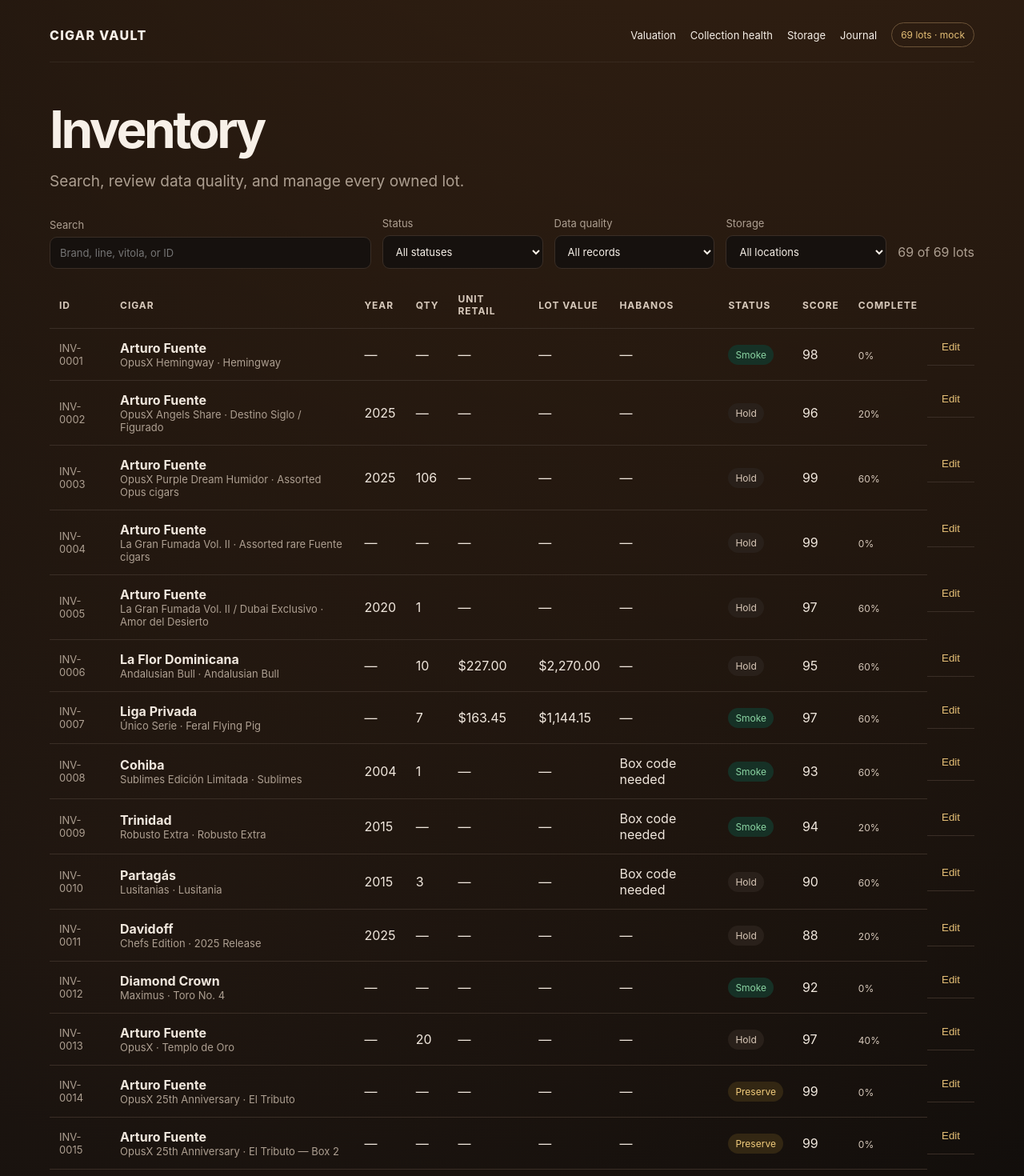
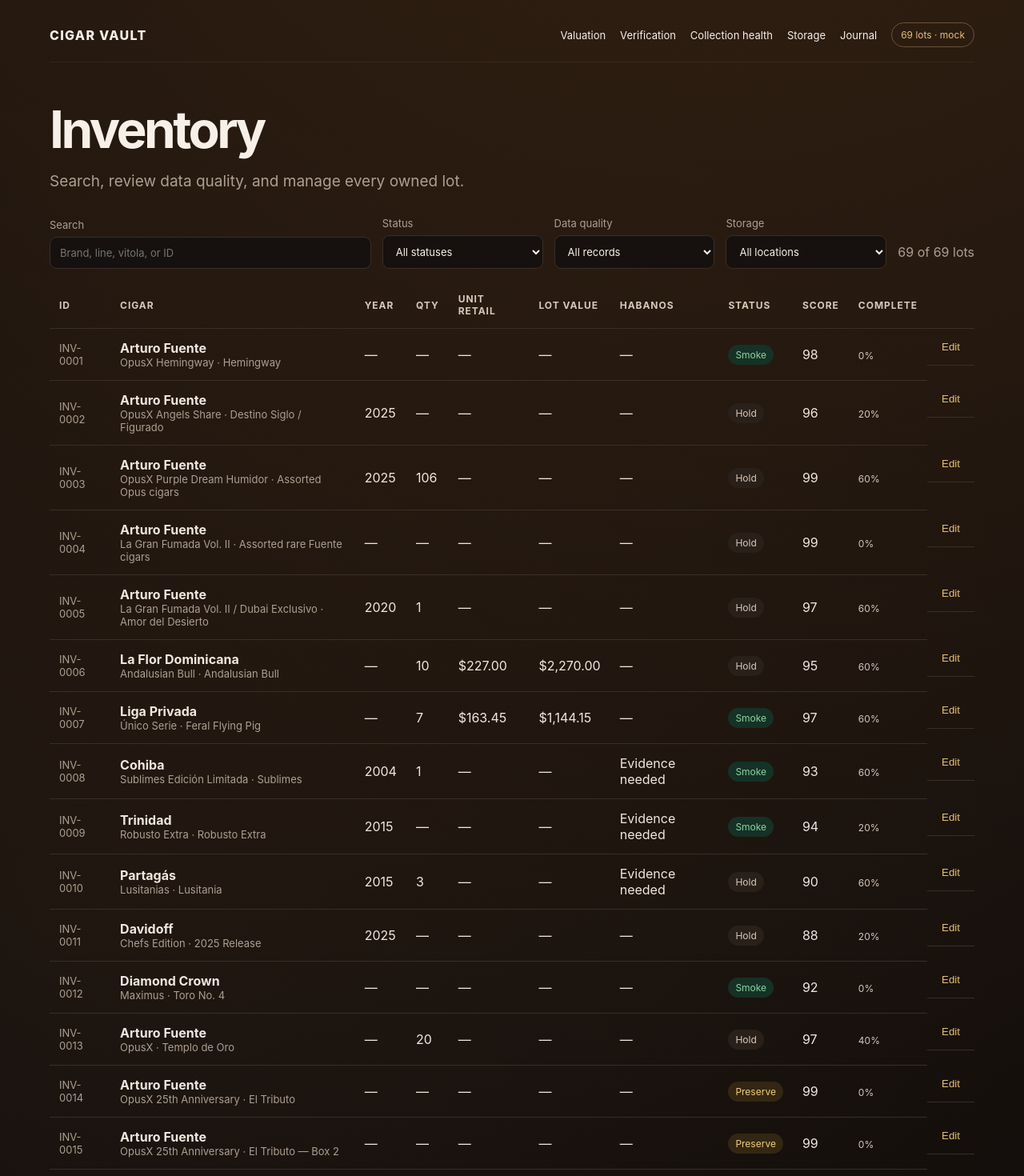
Before and after one commit to vbribow/CIgar-Vault, a Next.js app: page /inventory in a window 1280 px wide. Shown: the top 1470 px of the page at 80% size. Built offline with nearby package versions, Linux system fonts and the light colour scheme.

Commit message:
Add Cuban verification center

```diff
--- a/app/inventory/page.tsx
+++ b/app/inventory/page.tsx
@@ -8,7 +8,7 @@
   const items = await loadInventory();
   const filters = await searchParams;
   return <main className="shell">
-    <nav className="nav"><a className="brand" href="/">Cigar Vault</a><div className="navLinks"><a href="/valuations">Valuation</a><a href="/collection-health">Collection health</a><a href="/storage">Storage</a><a href="/records">Journal</a><div className="badge">{items.length} lots · {dataMode()}</div></div></nav>
+    <nav className="nav"><a className="brand" href="/">Cigar Vault</a><div className="navLinks"><a href="/valuations">Valuation</a><a href="/verification">Verification</a><a href="/collection-health">Collection health</a><a href="/storage">Storage</a><a href="/records">Journal</a><div className="badge">{items.length} lots · {dataMode()}</div></div></nav>
     <section className="section inventoryHeader"><div><h1>Inventory</h1><p className="lede">Search, review data quality, and manage every owned lot.</p></div></section>
     <InventoryManager initialItems={items} mode={dataMode()} initialMissing={filters.missing} initialStorage={filters.storage} />
   </main>;
--- a/app/page.tsx
+++ b/app/page.tsx
@@ -6,7 +6,7 @@
 export default async function Home() {
   const items = await loadInventory();
   return <main className="shell">
-    <nav className="nav"><div className="brand">Cigar Vault</div><div className="navLinks"><a href="/inventory">Inventory</a><a href="/valuations">Valuation</a><a href="/collection-health">Collection health</a><a href="/storage">Storage</a><a href="/records">Journal</a><span className="badge">Founder MVP</span></div></nav>
+    <nav className="nav"><div className="brand">Cigar Vault</div><div className="navLinks"><a href="/inventory">Inventory</a><a href="/valuations">Valuation</a><a href="/verification">Verification</a><a href="/collection-health">Collection health</a><a href="/storage">Storage</a><a href="/records">Journal</a><span className="badge">Founder MVP</span></div></nav>
     <section className="hero"><div><h1>Your collection, finally intelligent.</h1><p className="lede">Track provenance, aging, tasting history and value while Smartsheet remains the complete, exportable source of truth.</p><div className="ctaRow"><a className="button" href="/inventory">Open collection</a><a className="button secondary" href="/api/health">Check connection</a></div></div><div className="card"><div className="small">Launch thesis</div><h2>Premium operating system for serious cigar collectors.</h2><p className="small">MVP focus: inventory, smoking log, valuation and aging—not social features.</p></div></section>
     <Dashboard items={items} />
   </main>;
--- a/components/inventory-manager.tsx
+++ b/components/inventory-manager.tsx
@@ -5,10 +5,10 @@
 import type { DataMode } from "@/lib/config";
 import type { InventoryItem } from "@/lib/types";
 import { lotRetailValue } from "@/lib/valuation";
+import { cubanVerificationStatus, isCubanInventory } from "@/lib/cuban-verification";
 
 const empty: InventoryItem = { inventoryId: "", brand: "", line: "", vitola: "", smokedQty: 0, status: "Hold", priority: "Medium" };
 const numberFields = new Set(["originalQty", "smokedQty", "retailValue", "actualCost", "score"]);
-const cubanBrands = new Set(["Bolívar", "Cohiba", "Hoyo de Monterrey", "Juan López", "Partagás", "Ramon Allones", "Saint Luis Rey", "Trinidad"]);
 
 export function InventoryManager({ initialItems, mode, initialMissing = "all", initialStorage = "all" }: { initialItems: InventoryItem[]; mode: DataMode; initialMissing?: string; initialStorage?: string }) {
   const [items, setItems] = useState(initialItems);
@@ -66,7 +66,7 @@
     </section>
 
     <div className="tableWrap"><table className="table"><thead><tr><th>ID</th><th>Cigar</th><th>Year</th><th>Qty</th><th>Unit retail</th><th>Lot value</th><th>Habanos</th><th>Status</th><th>Score</th><th>Complete</th><th /></tr></thead><tbody>{filtered.map((item) => <tr key={item.inventoryId}>
-      <td className="small">{item.inventoryId}</td><td><a href={`/inventory/${item.inventoryId}`}><strong>{item.brand}</strong><div className="small">{item.line} · {item.vitola}</div></a></td><td>{item.vintage || "—"}</td><td>{item.currentQty ?? "—"}</td><td>{item.retailValue===undefined?"—":`$${item.retailValue.toFixed(2)}`}</td><td>{lotRetailValue(item)===undefined?"—":`$${lotRetailValue(item)!.toLocaleString(undefined,{minimumFractionDigits:2,maximumFractionDigits:2})}`}</td><td>{!cubanBrands.has(item.brand)?"—":item.boxCode&&item.habanosSealPhotoLink?<a href={item.habanosSealPhotoLink} target="_blank" rel="noreferrer">Evidence ✓</a>:item.boxCode?"Seal needed":"Box code needed"}</td><td><span className={`statusPill status-${(item.status||"review").toLowerCase()}`}>{item.status || "Review"}</span></td><td>{item.score ?? "—"}</td><td><span className="completeness">{inventoryCompleteness(item)}%</span></td>
+      <td className="small">{item.inventoryId}</td><td><a href={`/inventory/${item.inventoryId}`}><strong>{item.brand}</strong><div className="small">{item.line} · {item.vitola}</div></a></td><td>{item.vintage || "—"}</td><td>{item.currentQty ?? "—"}</td><td>{item.retailValue===undefined?"—":`$${item.retailValue.toFixed(2)}`}</td><td>{lotRetailValue(item)===undefined?"—":`$${lotRetailValue(item)!.toLocaleString(undefined,{minimumFractionDigits:2,maximumFractionDigits:2})}`}</td><td>{!isCubanInventory(item)?"—":cubanVerificationStatus(item)==="Evidence complete"?<a href={item.habanosSealPhotoLink} target="_blank" rel="noreferrer">Evidence ✓</a>:cubanVerificationStatus(item)}</td><td><span className={`statusPill status-${(item.status||"review").toLowerCase()}`}>{item.status || "Review"}</span></td><td>{item.score ?? "—"}</td><td><span className="completeness">{inventoryCompleteness(item)}%</span></td>
       <td className="rowActions"><button onClick={() => { setEditing(item); setMessage(""); }}>Edit</button>{mode === "smartsheet" && <button className="danger" onClick={() => remove(item)}>Delete</button>}</td>
     </tr>)}</tbody></table>{filtered.length === 0 && <div className="emptyState">No inventory matches these filters.</div>}</div>
 
--- /dev/null
+++ b/lib/cuban-verification.ts
@@ -0,0 +1,12 @@
+import type { InventoryItem } from "./types";
+
+export const cubanBrands = new Set(["Bolívar", "Cohiba", "Hoyo de Monterrey", "Juan López", "Partagás", "Ramon Allones", "Saint Luis Rey", "Trinidad"]);
+
+export function isCubanInventory(item: InventoryItem) { return cubanBrands.has(item.brand); }
+export function isLooseCigar(item: InventoryItem) { return /individual|loose|single/i.test(item.packaging || ""); }
+export function cubanVerificationStatus(item: InventoryItem) {
+  if (isLooseCigar(item)) return "Loose sticks";
+  if (item.boxCode && item.habanosSealPhotoLink) return "Evidence complete";
+  if (item.boxCode || item.habanosSealPhotoLink) return "Partial evidence";
+  return "Evidence needed";
+}
```
Also changed, not shown: app/styles.css (+1 -0 lines), app/verification/page.tsx (added, +5 -0 lines), 1 other file (tests, documents, lock files or other folders).
